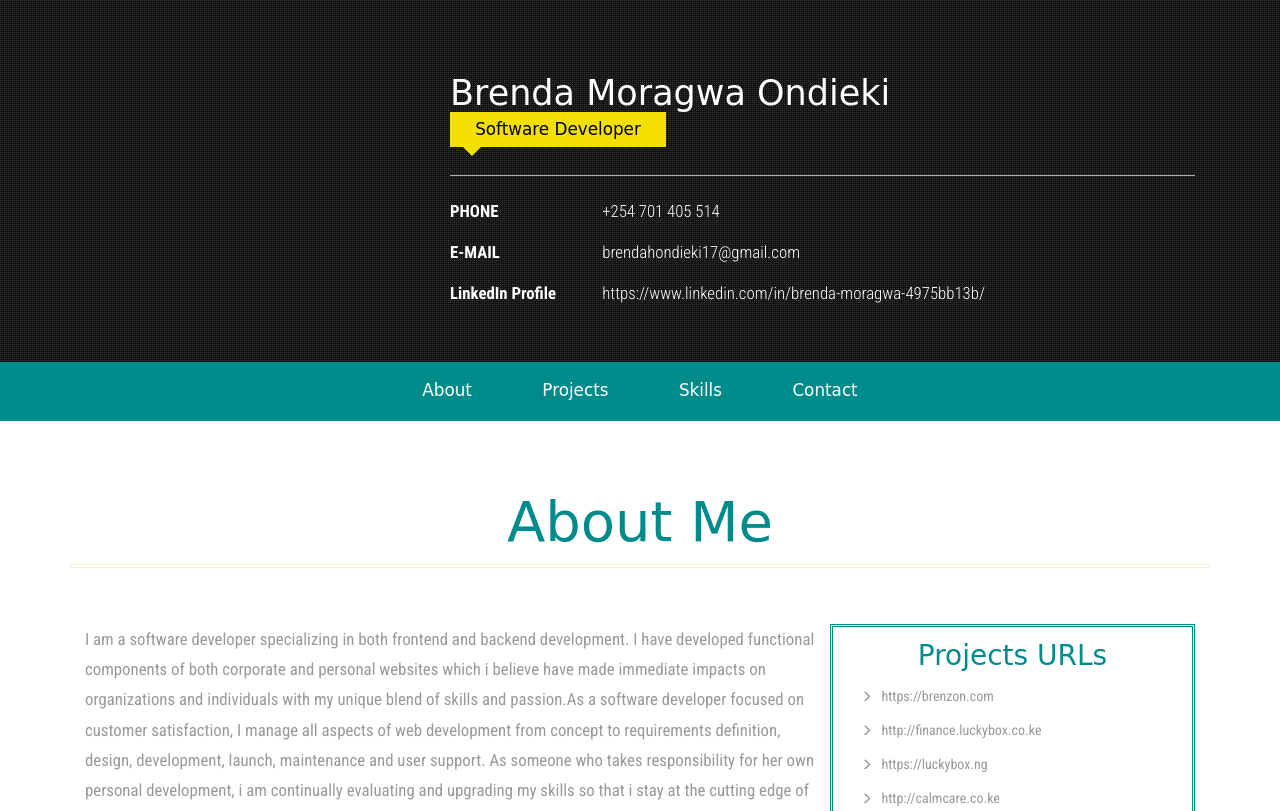
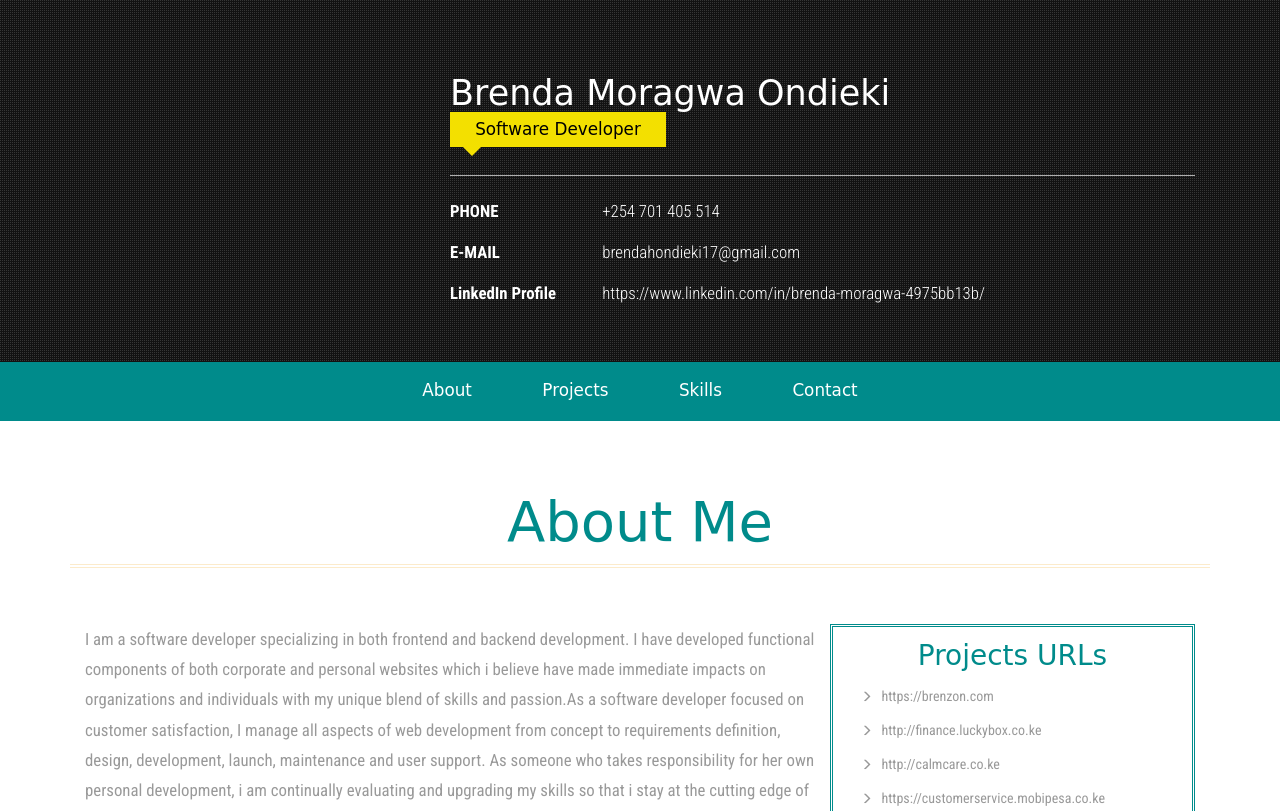
Before and after one commit to BrendaMoragwa/brendamoragwa.github.io, a plain HTML site: page index.html in a window 1280 px wide. Shown: the top 811 px of the page. Drawn offline with Linux system fonts and the light colour scheme; a web font is replaced by a local one.

Commit message:
Update index.html

```diff
--- a/index.html
+++ b/index.html
@@ -122,7 +122,6 @@ Database Management (MySQL)<br/>
 					<h5>Projects URLs</h5>
 					<li><span class="glyphicon glyphicon-menu-right"></span> https://brenzon.com</li>
 					<li><span class="glyphicon glyphicon-menu-right"></span> http://finance.luckybox.co.ke</li>
-					<li><span class="glyphicon glyphicon-menu-right"></span> https://luckybox.ng</li>
 					<li><span class="glyphicon glyphicon-menu-right"></span> http://calmcare.co.ke</li>
 					<li><span class="glyphicon glyphicon-menu-right"></span> https://customerservice.mobipesa.co.ke</li>
 					<li><span class="glyphicon glyphicon-menu-right"></span> http://159.122.225.146/quizpesa/web/index.php</li>
```
